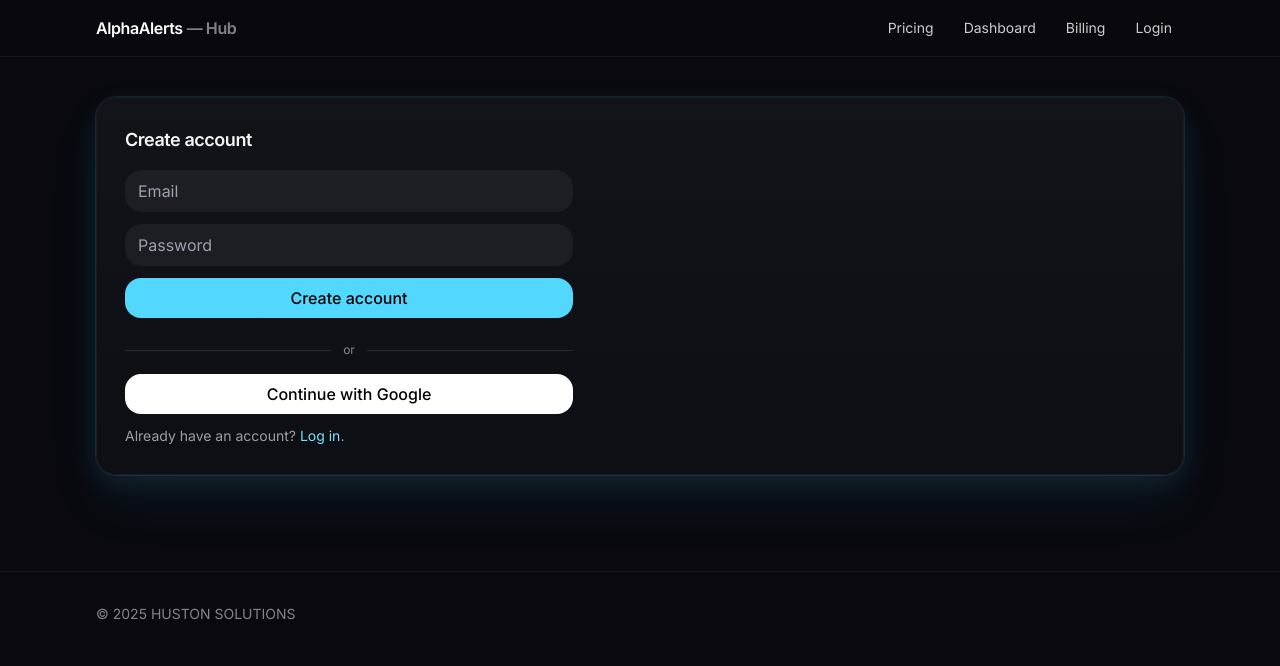
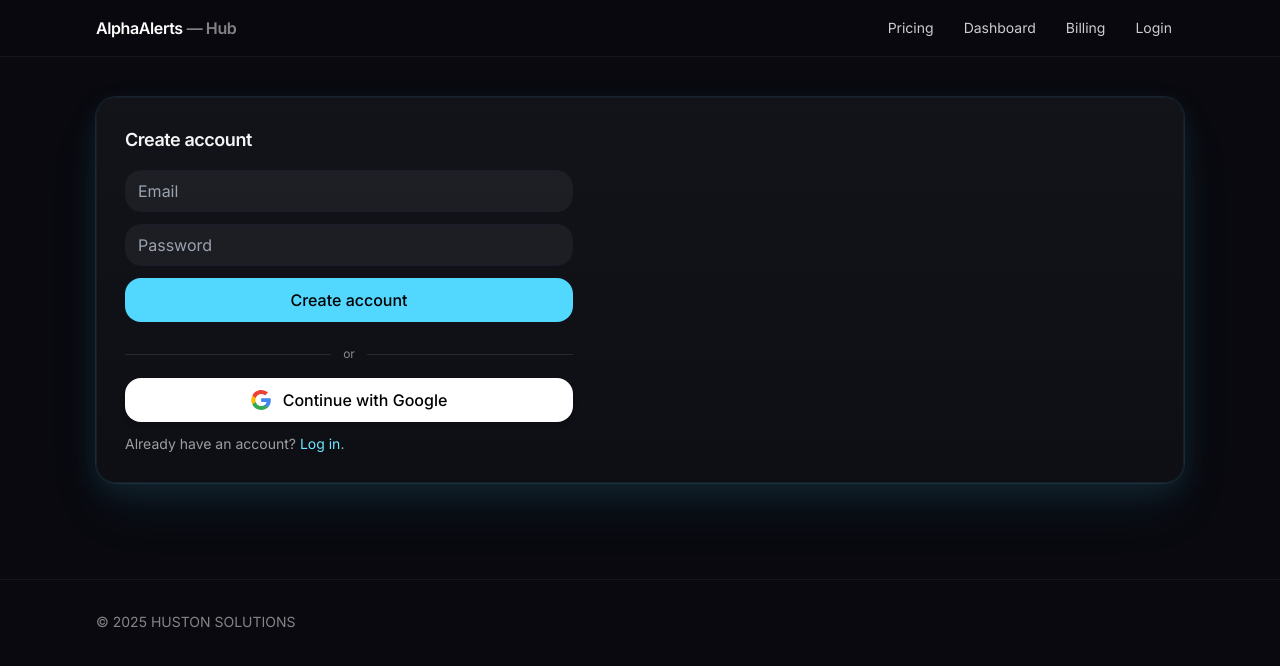
Before and after one commit to brycehuston/Premium-Signal-Bots, a Next.js app in the folder hub-frontend/: page /register in a window 1280 px wide. Shown: the top 666 px of the page. Built offline with nearby package versions, Linux system fonts and the light colour scheme; no server answers.

Commit message:
Few design touch ups

```diff
--- a/hub-frontend/app/dashboard/page.tsx
+++ b/hub-frontend/app/dashboard/page.tsx
@@ -219,9 +219,9 @@ export default function Dashboard() {
 
             <div className="space-y-2">
               <div className="text-sm">
-                <span className="text-white/60">Plan:</span>{" "}
+                <span className="text-white/60">TIER:</span>{" "}
                 <span className="rounded-md border border-edge/70 bg-white/5 px-2 py-0.5 text-white/80">
-                  {String(me.plan ?? "FREE")}
+                  {String(me.plan ?? "0")}
                 </span>
               </div>
 
@@ -354,7 +354,7 @@ export default function Dashboard() {
                     wsState === "open"
                       ? "border-green-400/30 bg-green-500/10 text-green-300"
                       : wsState === "reconnecting" || wsState === "connecting"
-                      ? "border-yellow-400/30 bg-yellow-500/10 text-yellow-300"
+                      ? "border-green bg-green-500/10 text-green-300"
                       : "border-red-400/30 bg-red-500/10 text-red-300"
                   }`}
                 >
--- a/hub-frontend/app/login/page.tsx
+++ b/hub-frontend/app/login/page.tsx
@@ -19,6 +19,8 @@ export default function LoginPage() {
 
   const API_BASE = process.env.NEXT_PUBLIC_API_BASE!;
   const GOOGLE_CLIENT_ID = process.env.NEXT_PUBLIC_GOOGLE_CLIENT_ID!;
+  const GSI_WIDTH = 400; // <= Google’s max width; we’ll size the whole block to this
+
   const gsiRef = useRef<HTMLDivElement>(null);
 
   async function handle(e: React.FormEvent) {
@@ -42,13 +44,12 @@ export default function LoginPage() {
     }
   }
 
-  // Render the official Google button, full-width & large
   useEffect(() => {
     const src = "https://accounts.google.com/gsi/client";
 
-    function renderButton() {
+    const renderButton = () => {
       if (!window.google || !gsiRef.current) return;
-
+      gsiRef.current.innerHTML = "";
       window.google.accounts.id.initialize({
         client_id: GOOGLE_CLIENT_ID,
         callback: async (resp: any) => {
@@ -71,7 +72,6 @@ export default function LoginPage() {
         },
       });
 
-      // Big, pill, full-width; shows "Continue with Google"
       window.google.accounts.id.renderButton(gsiRef.current, {
         type: "standard",
         theme: "outline",
@@ -79,11 +79,10 @@ export default function LoginPage() {
         text: "continue_with",
         shape: "pill",
         logo_alignment: "left",
-        width: 460, // px; button will clamp to container if smaller
+        width: GSI_WIDTH, // <= exact width match
       });
-    }
+    };
 
-    // Load script once
     if (!document.querySelector(`script[src="${src}"]`)) {
       const s = document.createElement("script");
       s.src = src;
@@ -101,10 +100,11 @@ export default function LoginPage() {
       <CardBody>
         <H2>Login</H2>
 
-        {/* Email / password form */}
-        <form onSubmit={handle} className="mt-4 grid max-w-md gap-3">
+        {/* Fixed-width wrapper so inputs and Google button align perfectly */}
+        <div className="mt-4 w-[400px] max-w-full">
+          <form onSubmit={handle} className="grid gap-3">
             <input
-            className="rounded-xl bg-white/5 border border-edge px-3 py-2 outline-none focus:border-brand-600"
+              className="w-full rounded-xl bg-white/5 border border-edge px-3 py-2 outline-none focus:border-brand-600"
               placeholder="Email"
               type="email"
               value={email}
@@ -112,9 +112,8 @@ export default function LoginPage() {
               required
               autoComplete="email"
             />
-
             <input
-            className="rounded-xl bg-white/5 border border-edge px-3 py-2 outline-none focus:border-brand-600"
+              className="w-full rounded-xl bg-white/5 border border-edge px-3 py-2 outline-none focus:border-brand-600"
               placeholder="Password"
               type="password"
               value={password}
@@ -127,7 +126,6 @@ export default function LoginPage() {
               <Button variant="primary" disabled={busy}>
                 {busy ? "…" : "Login"}
               </Button>
-
               <button
                 type="button"
                 onClick={() => localStorage.removeItem("token")}
@@ -137,7 +135,7 @@ export default function LoginPage() {
               </button>
             </div>
 
-          <p className="mt-3 text-sm text-white/60">
+            <p className="mt-1 text-sm text-white/60">
               Don’t have an account?{" "}
               <a href="/register" className="text-brand-500 hover:underline">
                 Create one
@@ -149,15 +147,16 @@ export default function LoginPage() {
           </form>
 
           {/* Divider */}
-        <div className="mt-6 flex max-w-md items-center gap-3">
+          <div className="mt-6 flex items-center gap-3">
             <div className="h-px flex-1 bg-white/10" />
             <span className="text-xs text-white/50">or</span>
             <div className="h-px flex-1 bg-white/10" />
           </div>
 
-        {/* Google button (full width, larger). No extra caption. */}
-        <div className="mt-4 max-w-md">
+          {/* Google button (exact same width as inputs) */}
+          <div className="mt-4 w-[400px] max-w-full">
             <div ref={gsiRef} className="w-full" />
+          </div>
         </div>
       </CardBody>
     </Card>
--- a/hub-frontend/app/register/page.tsx
+++ b/hub-frontend/app/register/page.tsx
@@ -42,6 +42,8 @@ export default function RegisterPage() {
     <Card>
       <CardBody>
         <H2>Create account</H2>
+
+        {/* Email / password form */}
         <form onSubmit={handle} className="mt-4 grid gap-3 max-w-md">
           <input
             className="rounded-xl bg-white/5 border border-edge px-3 py-2 outline-none focus:border-brand-600"
@@ -52,6 +54,7 @@ export default function RegisterPage() {
             required
             autoComplete="email"
           />
+
           <input
             className="rounded-xl bg-white/5 border border-edge px-3 py-2 outline-none focus:border-brand-600"
             placeholder="Password"
@@ -61,9 +64,10 @@ export default function RegisterPage() {
             required
             autoComplete="new-password"
           />
+
           <button
             disabled={busy}
-            className="rounded-xl bg-brand-600 text-black font-medium px-4 py-2 hover:bg-brand-500 disabled:opacity-50"
+            className="h-11 w-full rounded-xl bg-brand-600 text-black font-medium hover:bg-brand-500 disabled:opacity-50 transition"
           >
             {busy ? "…" : "Create account"}
           </button>
@@ -71,20 +75,26 @@ export default function RegisterPage() {
           {err && <p className="text-red-400 text-sm">{err}</p>}
         </form>
 
-        {/* Divider */}
+        {/* Divider matches same width */}
         <div className="mt-6 flex items-center gap-3 max-w-md">
           <div className="h-px flex-1 bg-white/10" />
           <span className="text-white/50 text-xs">or</span>
           <div className="h-px flex-1 bg-white/10" />
         </div>
 
-        {/* Google register */}
+        {/* Google register button: same width & height as blue button */}
         <div className="mt-4 max-w-md">
           <button
             type="button"
             onClick={registerWithGoogle}
-            className="w-full rounded-xl bg-white text-black px-4 py-2 font-medium hover:bg-white/90 transition"
+            className="h-11 w-full rounded-xl bg-white text-black px-4 font-medium hover:bg-white/90 transition shadow-md hover:shadow-lg flex items-center justify-center gap-3"
           >
+            <svg width="20" height="20" viewBox="0 0 533.5 544.3" aria-hidden="true">
+              <path fill="#4285f4" d="M533.5 278.4c0-18.5-1.7-36.4-5-53.6H272.1v101.5h146.9c-6.3 34-25 62.8-53.4 82v68h86.5c50.6-46.6 81.4-115.3 81.4-198z"/>
+              <path fill="#34a853" d="M272.1 544.3c72.5 0 133.4-24 177.8-65.1l-86.5-68c-24 16.1-54.6 25.6-91.3 25.6-70.1 0-129.5-47.3-150.8-110.7h-89.3v69.6c44 87.2 134.5 148.6 239.9 148.6z"/>
+              <path fill="#fbbc04" d="M121.3 326.1c-10.1-30-10.1-62.1 0-92.1v-69.6H32C11.5 205.5 0 240.2 0 278.4s11.5 72.9 32 114.1l89.3-66.4z"/>
+              <path fill="#ea4335" d="M272.1 107.7c39.4-.6 77.2 13.9 106.2 40.8l79.4-79.4C405.4 24.1 344.6 0 272.1 0 166.6 0 76.1 61.4 32 148.6l89.3 69.6C142.6 154.8 202 107.7 272.1 107.7z"/>
+            </svg>
             Continue with Google
           </button>
 
```
Lines whose indentation alone changed are shown as unchanged.
